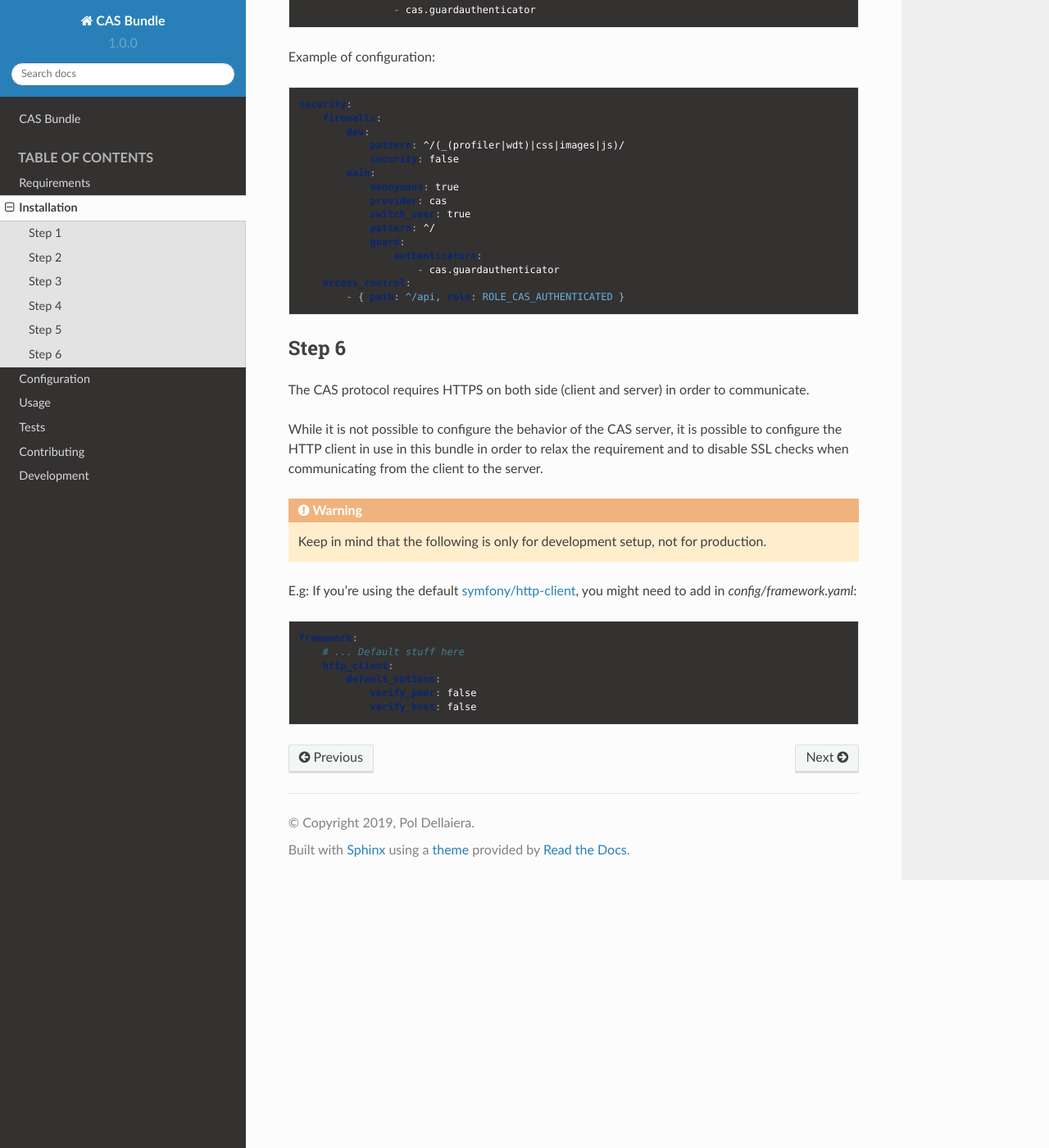
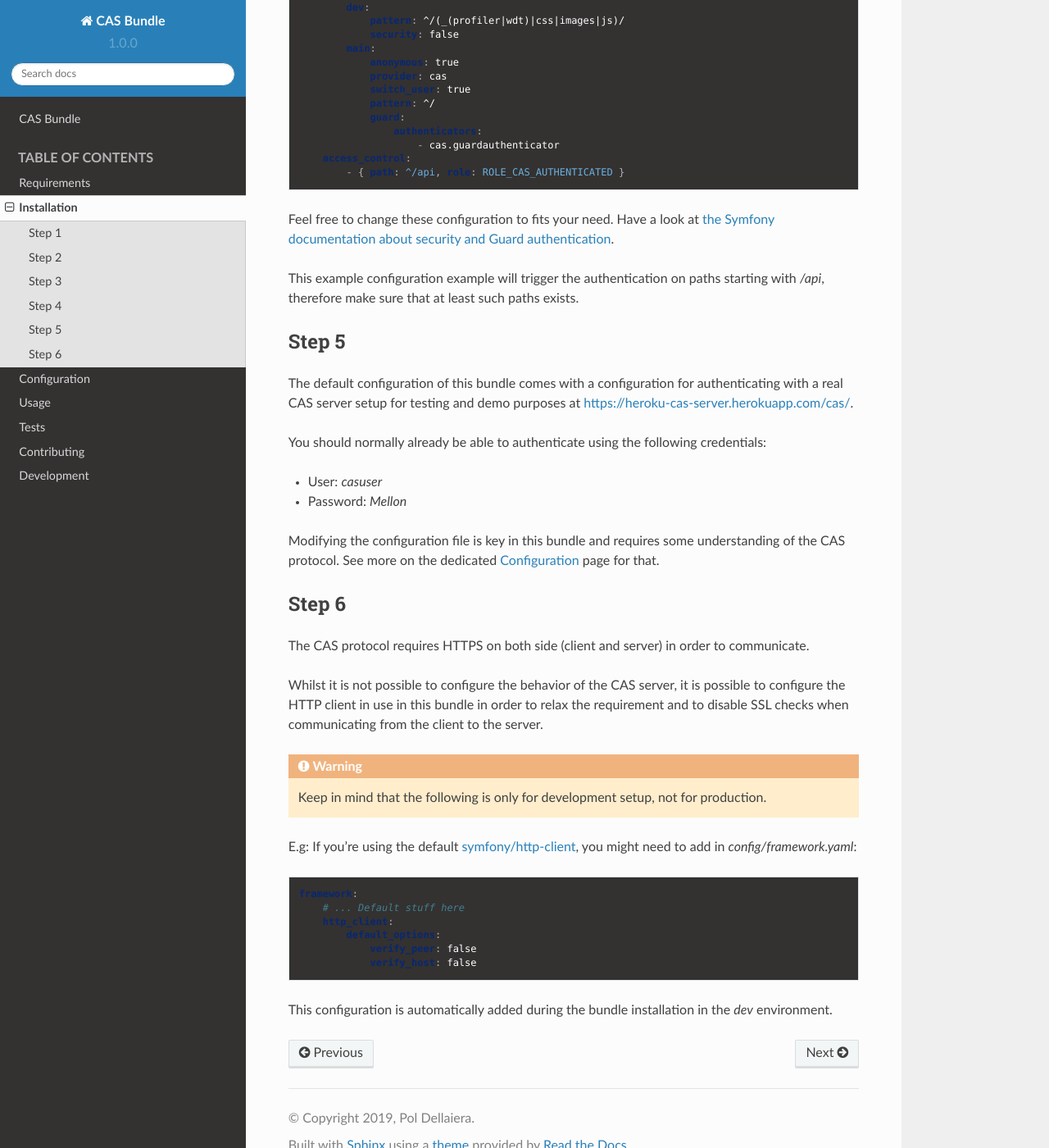
Before and after one commit to ecphp/cas-bundle, a Sphinx documentation site: the page built from docs/pages/installation.rst, in a window 1280 px wide and 1400 px high, scrolled down 1117 px. Shown: the whole window at 82% size. Built offline with Sphinx 7.4.7 and the Read the Docs theme 2.0.0, drawn with Linux system fonts in a browser that asks for light colours; some of the changed text lies outside the part shown.

Commit message:
More documentation updates and config files update.

```diff
--- /dev/null
+++ b/Resources/config/packages/dev/cas_framework.yaml
@@ -0,0 +1,5 @@
+framework:
+  http_client:
+    default_options:
+      verify_peer: false
+      verify_host: false
--- a/docs/pages/installation.rst
+++ b/docs/pages/installation.rst
@@ -37,13 +37,6 @@ Recursively copy the content of the `Resources/config` folder in `config/` folde
 Step 4
 ~~~~~~
 
-Edit the configuration file `cas.yaml` in `config/packages` and make sure it fits your needs.
-
-See more on the dedicated :ref:`configuration` page.
-
-Step 5
-~~~~~~
-
 Register new firewall for CAS authentication, e.g.
 
 .. code:: yaml
@@ -75,13 +68,33 @@ Example of configuration:
         access_control:
             - { path: ^/api, role: ROLE_CAS_AUTHENTICATED }
 
+Feel free to change these configuration to fits your need. Have a look at
+`the Symfony documentation about security and Guard authentication`_.
+
+This example configuration example will trigger the authentication on paths starting
+with `/api`, therefore make sure that at least such paths exists.
+
+Step 5
+~~~~~~
+
+The default configuration of this bundle comes with a configuration for authenticating with a real
+CAS server setup for testing and demo purposes at `https://heroku-cas-server.herokuapp.com/cas/`_.
+
+You should normally already be able to authenticate using the following credentials:
+
+- User: `casuser`
+- Password: `Mellon`
+
+Modifying the configuration file is key in this bundle and requires some understanding
+of the CAS protocol. See more on the dedicated :ref:`configuration` page for that.
+
 Step 6
 ~~~~~~
 
 The CAS protocol requires HTTPS on both side (client and server) in order
 to communicate.
 
-While it is not possible to configure the behavior of the CAS server, it is
+Whilst it is not possible to configure the behavior of the CAS server, it is
 possible to configure the HTTP client in use in this bundle in order to relax
 the requirement and to disable SSL checks when communicating from the client
 to the server.
@@ -100,5 +113,9 @@ E.g: If you're using the default `symfony/http-client`_, you might need to add i
                 verify_peer: false
                 verify_host: false
 
+This configuration is automatically added during the bundle installation in the `dev` environment.
+
 .. _Composer: https://getcomposer.org
 .. _symfony/http-client: https://packagist.org/packages/symfony/http-client
+.. _https://heroku-cas-server.herokuapp.com/cas/: https://heroku-cas-server.herokuapp.com/cas/
+.. _the Symfony documentation about security and Guard authentication: https://symfony.com/doc/current/security/guard_authentication.html
```
Also changed, not shown: README.md (+1 -1 lines).
